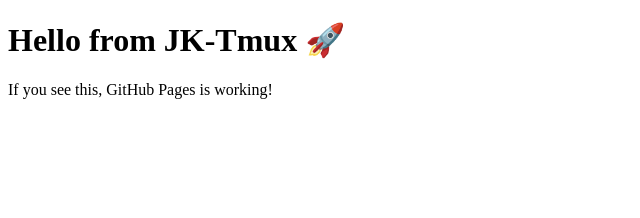
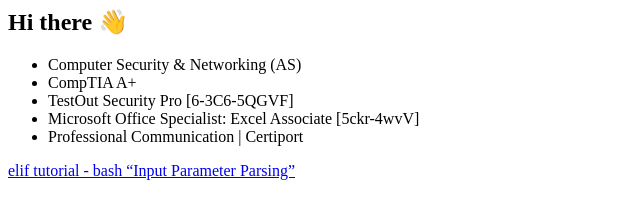
Before and after one commit to JK-Tmux/JK-Tmux, a plain HTML site: page index.html in a window 1280 px wide. Shown: the whole page, without its empty margins (0-640 px from the left). Drawn offline with Linux system fonts and the light colour scheme.

Commit message:
Update index.html

```diff
--- a/index.html
+++ b/index.html
@@ -1,11 +1,11 @@
-<!DOCTYPE html>
-<html lang="en">
-<head>
-  <meta charset="UTF-8">
-  <title>JK-Tmux Project</title>
-</head>
-<body>
-  <h1>Hello from JK-Tmux 🚀</h1>
-  <p>If you see this, GitHub Pages is working!</p>
-</body>
-</html>
+<h2 id="hi-there">Hi there 👋</h2>
+<ul>
+<li>Computer Security &amp; Networking (AS)</li>
+<li>CompTIA A+</li>
+<li>TestOut Security Pro [6-3C6-5QGVF]</li>
+<li>Microsoft Office Specialist: Excel Associate [5ckr-4wvV]</li>
+<li>Professional Communication | Certiport</li>
+</ul>
+<p><a
+href="https://github.com/janikaralee/interactive-tutorials/blob/master/tutorials/learnshell.org/en/elif.md">elif
+tutorial - bash “Input Parameter Parsing”</a></p>
```
